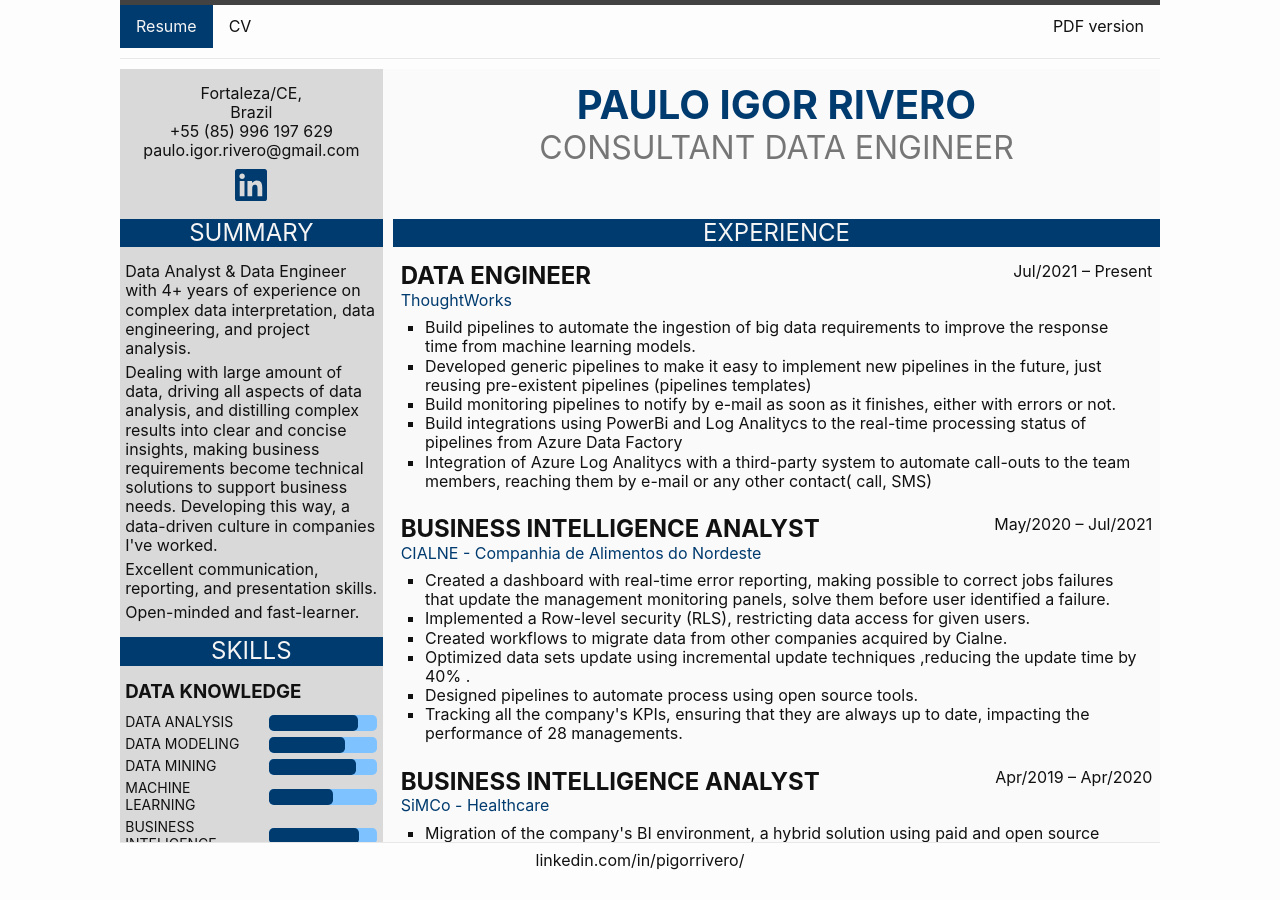
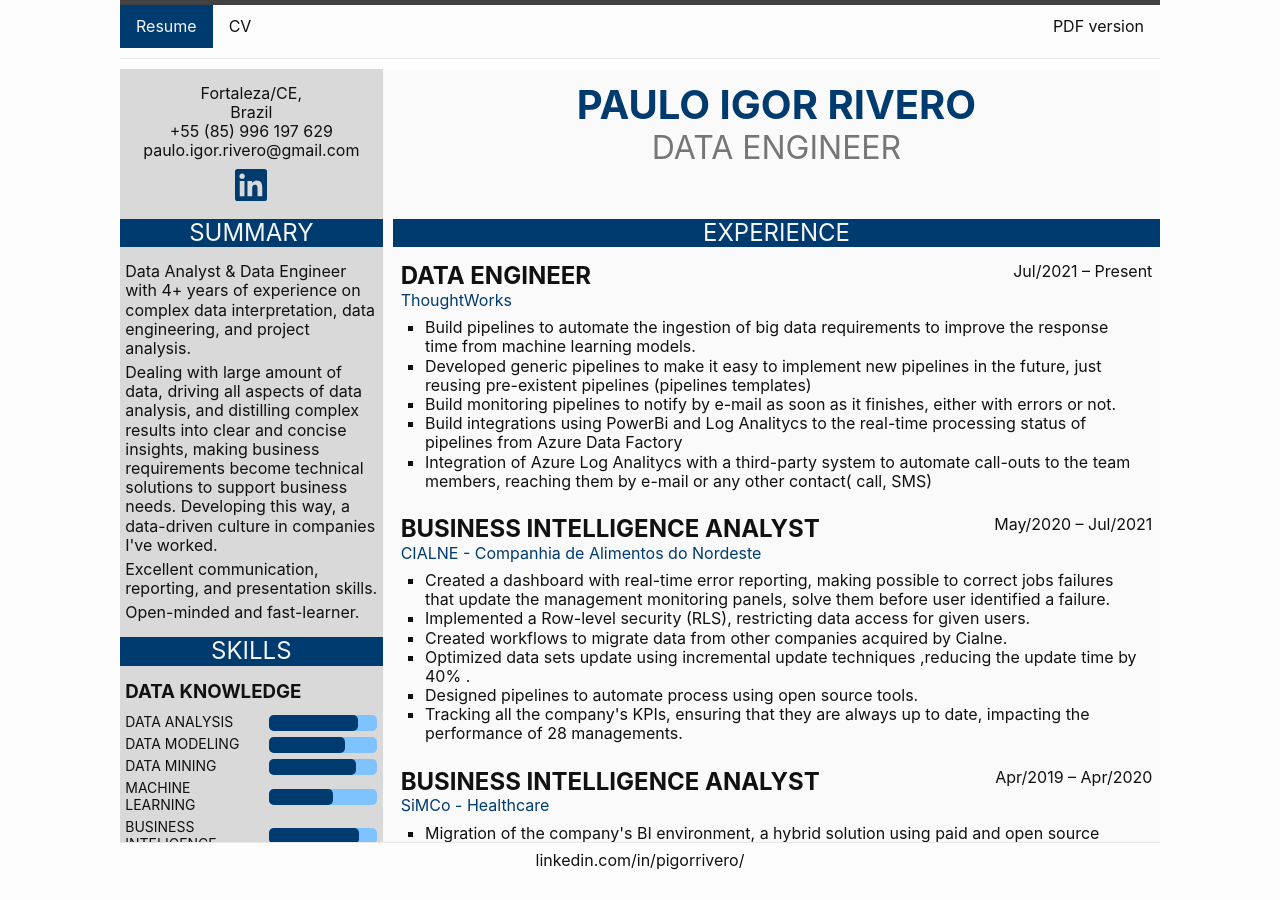
Before and after one commit to IgorRivero/igorrivero.github.io, a Jekyll site: the page built from index.md, in a window 1280 px wide and 900 px high. Built offline with Jekyll 4.4.1, drawn with Linux system fonts in a browser that asks for light colours.

Commit message:
update profile

```diff
--- a/_data/general.json
+++ b/_data/general.json
@@ -9,7 +9,7 @@
     },
     "languages": "Portuguese (native), English",
     "nationality": "Brazilian",
-    "title-1": "Consultant Data Engineer",
+    "title-1": "Data Engineer",
     "experience-since": "2017",
     "social-links": {
             "linkedin": "pigorrivero"
```
